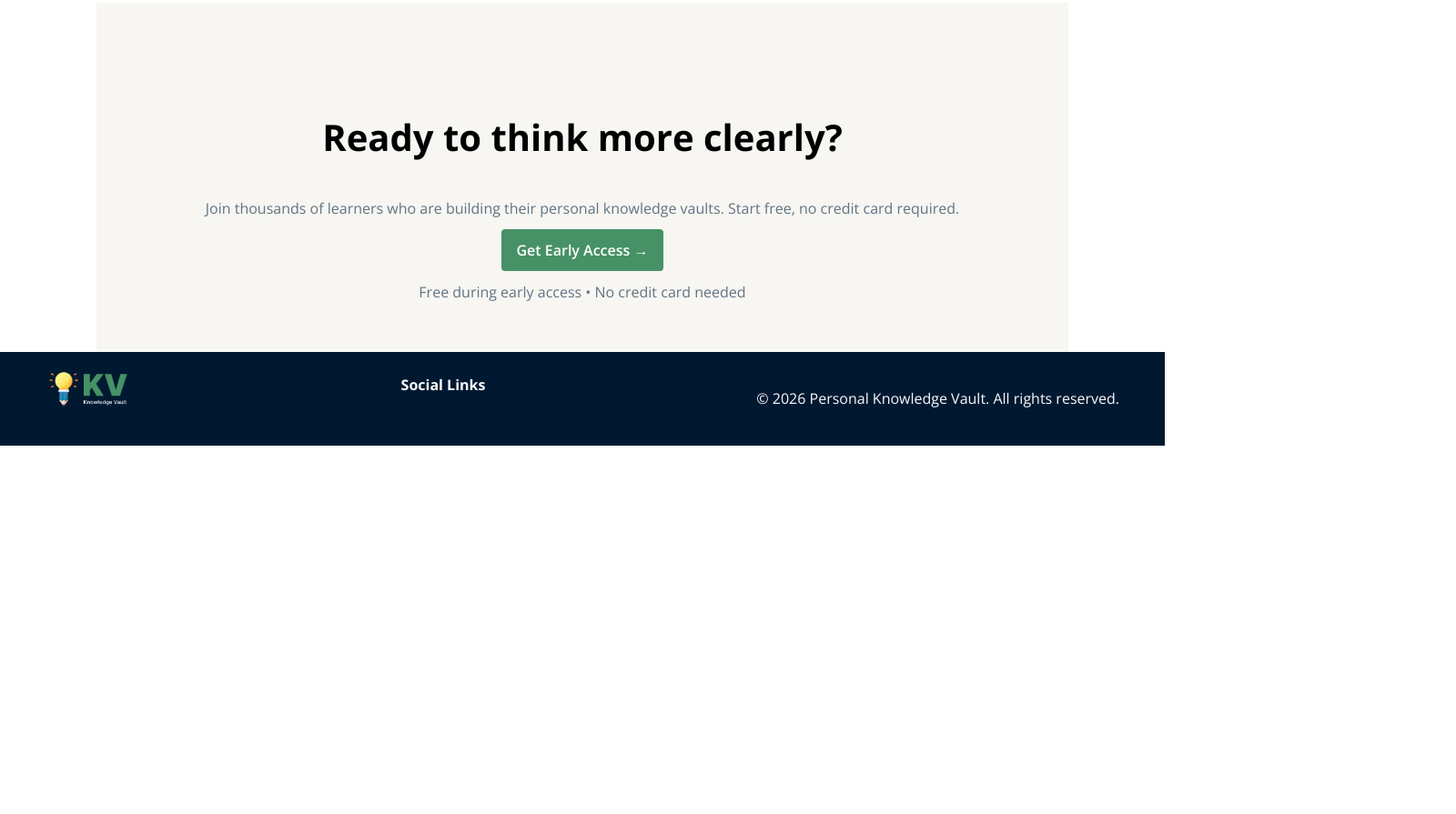
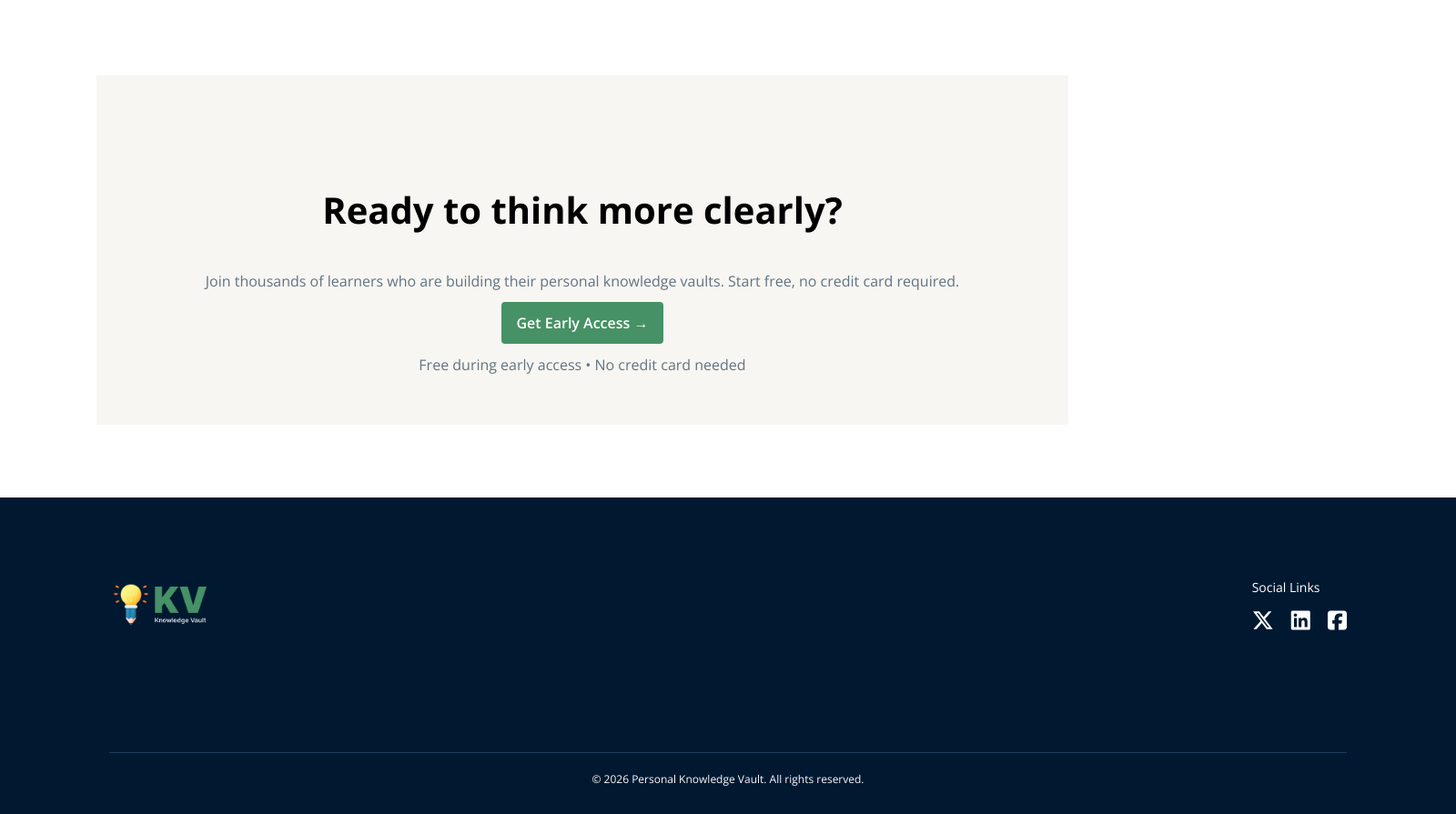
Before and after one commit to Tithe-cast/B13-A1, a plain HTML site: page index.html in a window 1280 px wide. Shown: the part 2073-2968 px from the top of the page at 91% size, 1600 px wide, since content can reach past the window. Before the commit the page ends 2563 px from the top, so only its background shows below. Drawn offline with nearby package versions, Linux system fonts and the light colour scheme.

Commit message:
updated all resources

```diff
--- a/index.html
+++ b/index.html
@@ -121,22 +121,28 @@
 
     </section>
 </header>
-<footer>
+<footer class="site-footer">
         <div class="footer-container">
-            <div class="footer-logo">
 
-                <img src="./assets/logo-footer.png" alt="">
+            <div class="footer-left">
+                <div class="logo">
 
+                    <img src="./assets/logo-footer.png" alt="" style="height: 48px; width: auto;">
+                 </div>
             </div>
-            <div class="footer-social">
-                <h4>Social Links</h4>
+            <div class="footer-right">
+                <p>Social Links</p>
                 <div class="social-icons">
-
+                    <a href=""aria-label="twitter"><i class="fa-brands fa-x-twitter"></i></a>
+                    <a href="" aria-label="LinkedIn"><i class="fab fa-linkedin"></i></a>
+                    <a href="" aria-label="Facebook"><i class="fab fa-facebook-square"></i></a>
+                </div>
             </div>
         </div>
-        <div class="footer-bottom">
-            <p>&copy; 2026 Personal Knowledge Vault. All rights reserved.</p>
+        <div class="copyright-section">
+            <p>© 2026 Personal Knowledge Vault. All rights reserved.</p>
         </div>
     </footer>
+
 </body>
 </html>
--- a/style.css
+++ b/style.css
@@ -250,18 +250,15 @@ justify-content: center;
     gap:2px;
     align-items: center;
 }
-#ready {
-    width: ;
-    display: flex;
-    justify-content: space-between;
-    align-items: center;
-}
+
 #ready{
+    padding: 80px 40px;
     display: flex;
     justify-content: space-between;
     align-items: center;
 }
 #ready .ready-container{
+    width: 1360;
     height: 384px;
     margin: 0 auto;
     padding: 120px;
@@ -283,92 +280,64 @@ justify-content: center;
    font-weight: 400;
    color:#627382 ;
 }
-footer {
-    background-color: #001931;
-    color: #FAFAFA;
-    padding: 20px 50px;
-}
+
+.site-footer {
+    width: 1600px;
+    height: 348px;
+    padding-top: 120px;
+    background-color:#001931 ;
+    margin: 0 auto;
+    box-sizing: border-box;
+ }
+
 
 .footer-container {
+    width: 1360px;
+    height: 64px;
+    margin: 0 auto;
     display: flex;
     justify-content: space-between;
     align-items: center;
-    border-bottom: 1px solid #001931;
-    padding-bottom: 20px;
+    border-bottom: 1px solid #1e3a5f;
+    padding-bottom: 160px;
 }
 
-.footer-logo img {
-    height: 40px;
-    vertical-align: middle;
+
+.footer-left {
+    display: flex;
+    align-items: center;
 }
 
-.footer-logo p {
-    display: inline;
+.logo-text {
     margin-left: 10px;
-    font-size: 16px;
+    font-size: 20px;
+    line-height: 1.2;
 }
 
-.footer-social h4 {
-    margin-bottom: 10px;
+
+.footer-right p {
+    margin: 0 0 10px 0;
+    font-size: 14px;
+    color: #FFFFFF;
 }
 
-.social-icons img {
-    height: 24px;
-    margin-left: 10px;
-    opacity: 0.7;
-    transition: opacity 0.3s;
+.social-icons a {
+    color: white;
+    font-size: 24px;
+    margin-left: 15px;
+    text-decoration: none;
 }
 
-.social-icons img:hover {
-    opacity: 1;
+.social-icons a:first-child {
+    margin-left: 0;
 }
 
-.footer-bottom {
+
+.copyright-section {
+    width: 1360px;
+    margin: 0 auto;
+    padding-top: 20px;
     text-align: center;
-    padding-top: 20px;
-    font-size: 16px;
-    color: #FAFAFA;
+    font-size: 12px;
+    color: #FAFAFA ;
 }
-/*footer{
-    padding-top: 120px;
-    height: 348px;
-    margin: 0 auto;
-}
-footer .footer-container{
-    height: 13%;
-    width: 1600px;
-    max-width: 1600px;
-    margin: 0 auto;
-    background-color: #001931;
-
- }
- .footer-container .social{
-    width: 1360px;
-    max-width: 1360px;
-    display: flex;
-   justify-content: space-between;
-   align-items: center;
-   padding: 120px 120px 164px 120px;
-
- }
-
- .footer-container .social img{
-    width: 120px;
-    vertical-align:middle;
-    gap: 16px;
- }
- .footer-container .link h4{
-    width: 113px;
-    font-size: 20px;
-    color: white;
-
- }
- .footer-container p{
-    font-size: 16px;
-    color: #FAFAFA;
-    padding: 80px 120px 30px;
-    display: flex;
-    justify-content: center;
-    align-items: center;
-
- }*/
```
